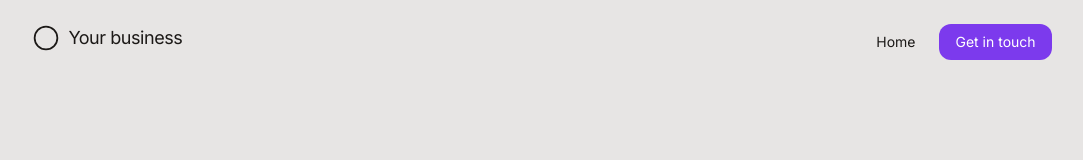
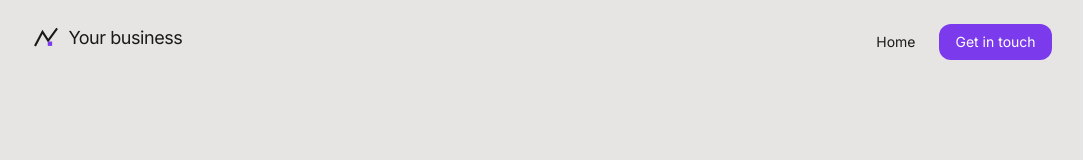
Before and after one commit to ThanhNV121097/project-3f77af57, a React (Vite) app in the folder code/frontend/: page / in a window 1280 px wide. Shown: the top 160 px of the page, without its empty margins (98-1181 px from the left). Built offline with nearby package versions, Linux system fonts and the light colour scheme.

Commit message:
design: Bricolage Grotesque, page meta, and the pass mark

```diff
--- a/code/frontend/index.html
+++ b/code/frontend/index.html
@@ -4,15 +4,15 @@
     <meta charset="UTF-8" />
     <link rel="icon" type="image/svg+xml" href="/favicon.svg" />
     <meta name="viewport" content="width=device-width, initial-scale=1.0" />
-    <title>Site</title>
-    <meta name="description" content="" />
+    <title>Đi Ngược — a guide to fourteen places in Vietnam</title>
+    <meta name="description" content="Fourteen places in Vietnam, with the best months, how to get there, how long to stay — and the months to stay away. Written by two people who went." />
     <meta property="og:type" content="website" />
-    <meta property="og:title" content="Site" />
-    <meta property="og:description" content="" />
-    <meta property="og:image" content="" />
+    <meta property="og:title" content="Đi Ngược — a guide to fourteen places in Vietnam" />
+    <meta property="og:description" content="Fourteen places in Vietnam, with the best months, how to get there, how long to stay — and the months to stay away." />
+    <meta property="og:image" content="/images/ha-giang.jpg" />
     <link rel="preconnect" href="https://fonts.googleapis.com" />
     <link rel="preconnect" href="https://fonts.gstatic.com" crossorigin />
-    <link href="https://fonts.googleapis.com/css2?family=Inter:ital,opsz,wght@0,14..32,100..900;1,14..32,100..900&display=swap" rel="stylesheet" />
+    <link href="https://fonts.googleapis.com/css2?family=Bricolage+Grotesque:opsz,wght@12..96,400..700&family=Inter:ital,opsz,wght@0,14..32,100..900;1,14..32,100..900&display=swap" rel="stylesheet" />
   </head>
   <body>
     <div id="root"></div>
--- a/code/frontend/src/components/LogoMark.tsx
+++ b/code/frontend/src/components/LogoMark.tsx
@@ -1,13 +1,14 @@
 /**
- * The design's mark, when the owner has no logo: a placeholder the design
- * replaces with one drawn for this business — a simple geometric SVG in
- * currentColor (a monogram, the shape of what they make), never a picture,
- * never generated text. public/favicon.svg is the same mark.
+ * Đi Ngược's mark: the profile of a pass — up, over, down and up again — with
+ * one square blocked out on the way down. The same shape as the month bar
+ * that runs through the whole guide: the good months open, the bad one filled.
+ * Drawn in currentColor, except the blocked square, which is the warning.
  */
 export default function LogoMark({ className = "" }: { className?: string }) {
   return (
-    <svg viewBox="0 0 32 32" className={className} aria-hidden="true" fill="none" stroke="currentColor" strokeWidth="2">
-      <circle cx="16" cy="16" r="13" />
+    <svg viewBox="0 0 32 32" className={className} aria-hidden="true" fill="none">
+      <path d="M4 24 L12 9 L18.5 19 L28 6" stroke="currentColor" strokeWidth="2.4" strokeLinecap="square" />
+      <rect x="18" y="20" width="5" height="5" className="fill-accent" />
     </svg>
   );
 }
```
Also changed, not shown: code/frontend/public/favicon.svg.
